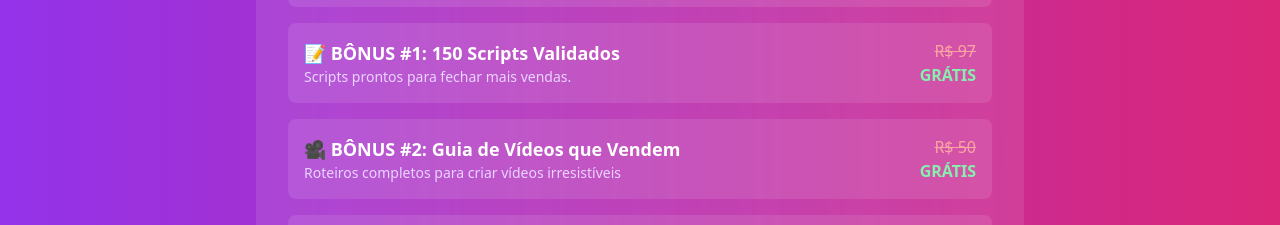
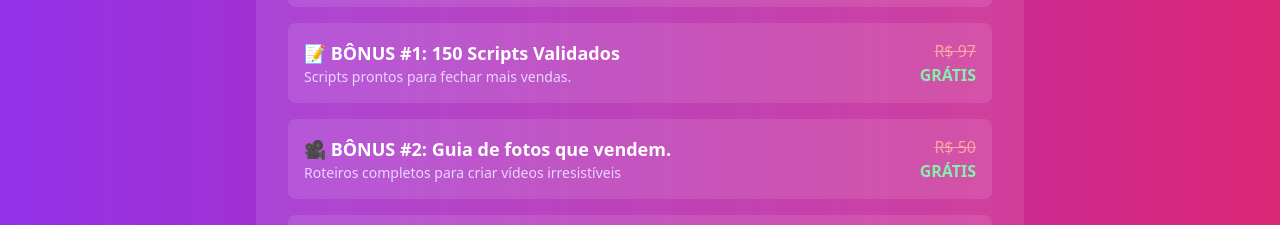
Before and after one commit to Magnus1385/KIT, a React (Vite) app: page / in a window 1280 px wide. Shown: the part 3659-3884 px from the top of the page. Built offline with nearby package versions, Linux system fonts and the light colour scheme.

Commit message:
Updated App.tsx

```diff
--- a/src/App.tsx
+++ b/src/App.tsx
@@ -395,7 +395,7 @@ function App() {
 
               <div className="flex justify-between items-center bg-white/10 rounded-lg p-4">
                 <div>
-                  <div className="font-semibold text-lg">🎥 BÔNUS #2: Guia de Vídeos que Vendem</div>
+                  <div className="font-semibold text-lg">🎥 BÔNUS #2: Guia de fotos que vendem.</div>
                   <div className="text-sm text-purple-200">Roteiros completos para criar vídeos irresistíveis</div>
                 </div>
                 <div className="text-right">
```
